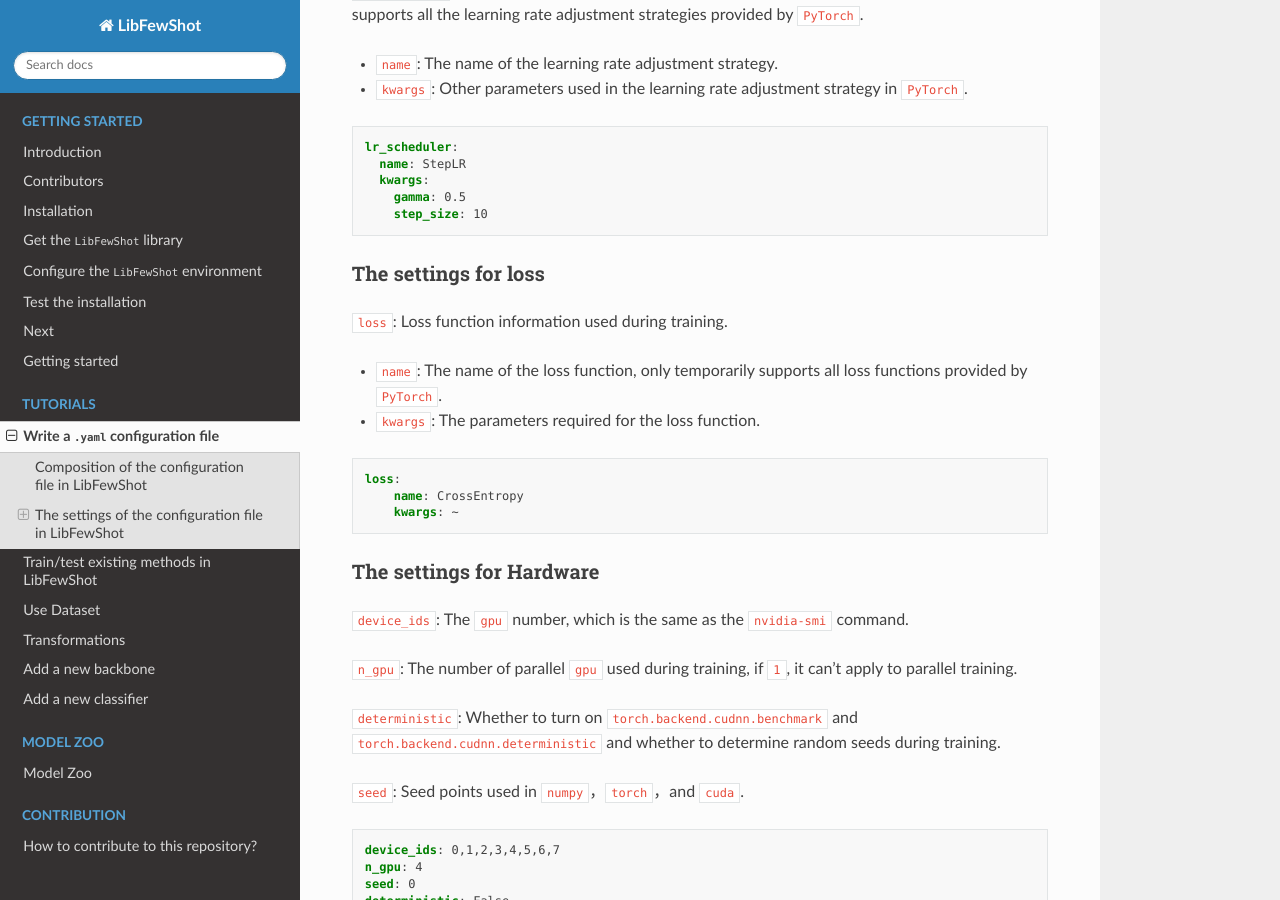
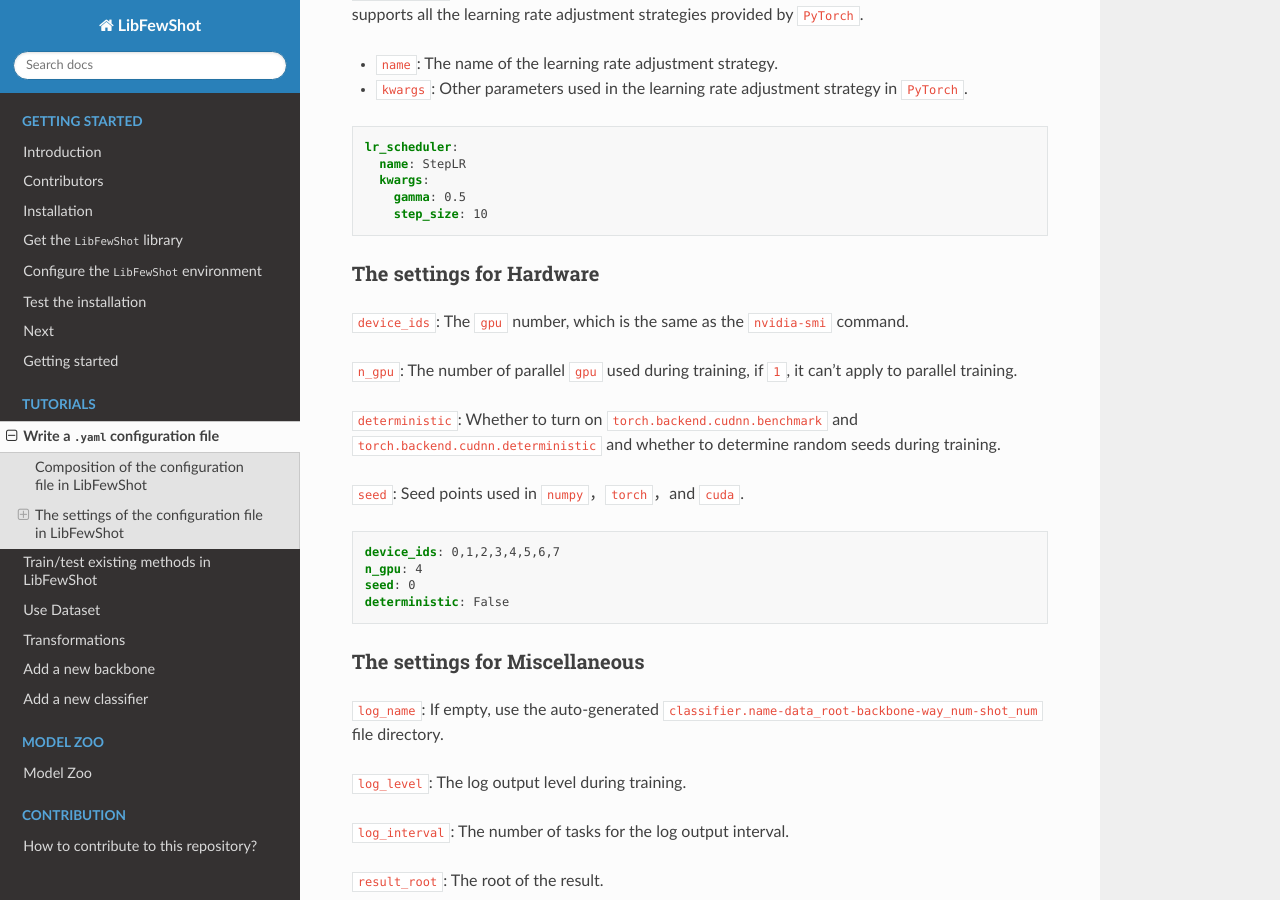
Before and after one commit to RL-VIG/LibFewShot, a Sphinx documentation site: the page built from docs/tutorials/t0-write_a_config_yaml.md, in a window 1280 px wide and 900 px high, scrolled down 3823 px. Built offline with Sphinx 7.4.7 and the Read the Docs theme 2.0.0, drawn with Linux system fonts in a browser that asks for light colours.

Commit message:
[Fix] Fix doc-en `loss`
Remove `Loss`.

````diff
--- a/docs/tutorials/t0-write_a_config_yaml.md
+++ b/docs/tutorials/t0-write_a_config_yaml.md
@@ -158,18 +158,6 @@ The following details each part of the configuration file and explain how to wri
       step_size: 10
   ```
 
-  ### The settings for loss
-
-+ `loss`: Loss function information used during training.
-  + `name`: The name of the loss function, only temporarily supports all loss functions provided by `PyTorch`.
-  + `kwargs`: The parameters required for the loss function.
-
-  ```yaml
-  loss:
-      name: CrossEntropy
-      kwargs: ~
-  ```
-
   ### The settings for Hardware
 
 + `device_ids`: The `gpu` number, which is the same as the `nvidia-smi` command.
````
